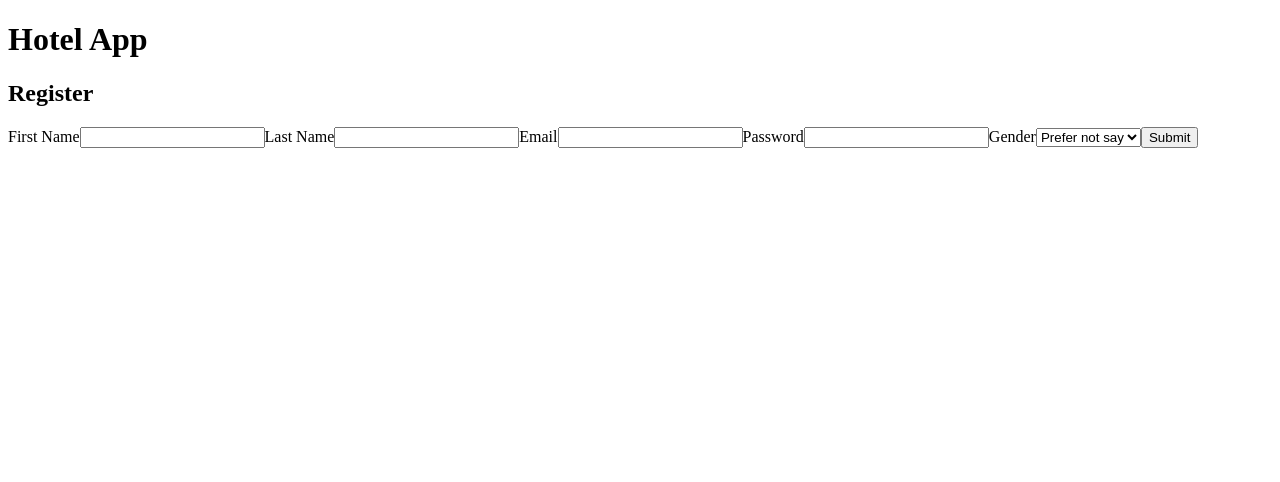
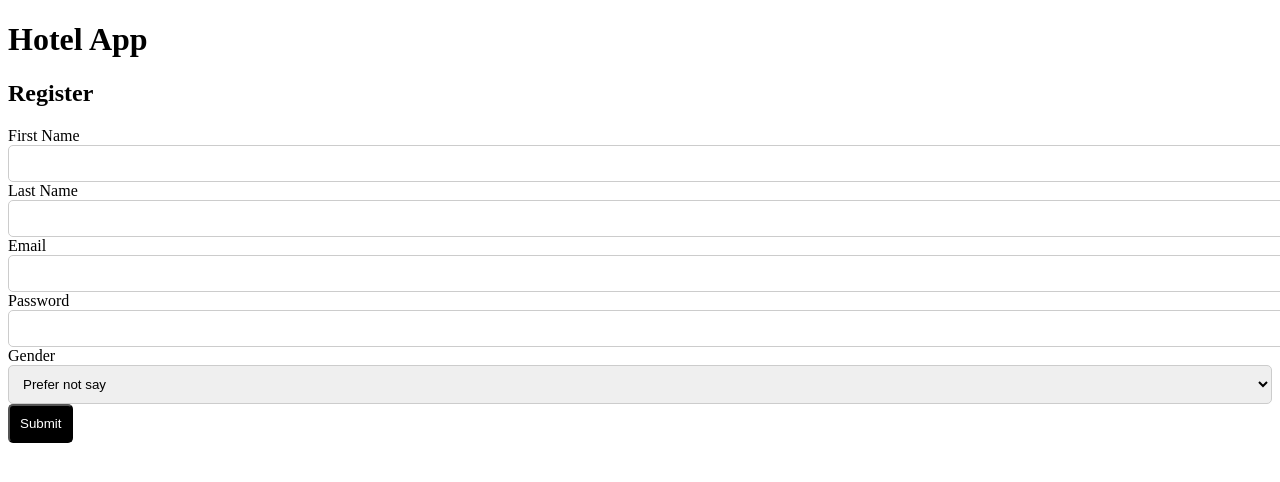
Before and after one commit to J3Jimmy/ent6-booking-app, a React (Vite) app: page /#/register in a window 1280 px wide. Shown: the top 482 px of the page. Built offline with nearby package versions, Linux system fonts and the light colour scheme.

Commit message:
advances

```diff
--- a/src/components/HomePage/HotelCard.jsx
+++ b/src/components/HomePage/HotelCard.jsx
@@ -1,4 +1,5 @@
 import { useNavigate } from "react-router-dom"
+import './styles/HotelCard.css'
 
 const HotelCard = ( {hotel} ) => {
 
--- a/src/pages/RegisterPage.jsx
+++ b/src/pages/RegisterPage.jsx
@@ -1,4 +1,5 @@
 import { useForm } from "react-hook-form"
+import './styles/RegisterPage.css'
 
 const RegisterPage = () => {
 
--- /dev/null
+++ b/src/pages/styles/RegisterPage.css
@@ -0,0 +1,47 @@
+.container__register {
+  background-color: #fff;
+  border-radius: 5px;
+  padding: 20px;
+}
+
+.register {
+  font-size: 24px;
+  font-weight: bold;
+  text-align: center;
+  margin: 0 auto;
+}
+
+.form__register {
+  width: 500px;
+  margin: 0 auto;
+}
+
+input {
+  width: 100%;
+  padding: 10px;
+  border: 1px solid #ccc;
+  border-radius: 5px;
+}
+
+select {
+  width: 100%;
+  padding: 10px;
+  border: 1px solid #ccc;
+  border-radius: 5px;
+}
+
+button {
+  background-color: #000;
+  color: #fff;
+  padding: 10px;
+  border-radius: 5px;
+  cursor: pointer;
+}
+
+.gender {
+  margin-bottom: 10px;
+}
+
+.button__register:hover {
+  background-color: #333;
+}
```
Also changed, not shown: src/components/HomePage/styles/HotelCard.css (added).
